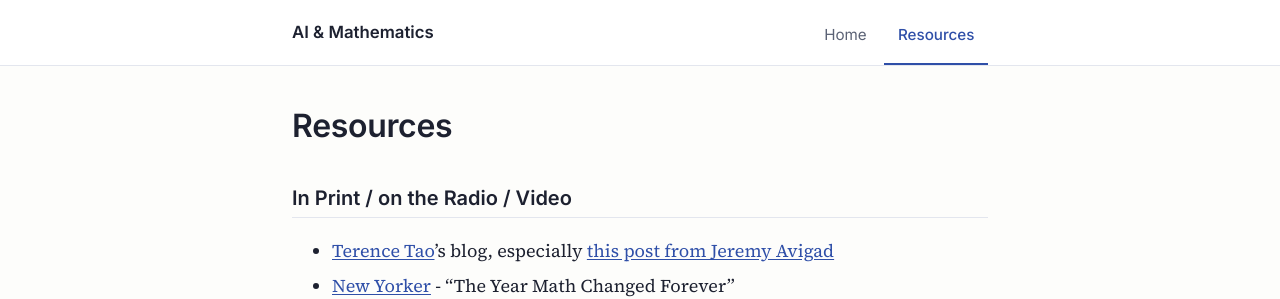
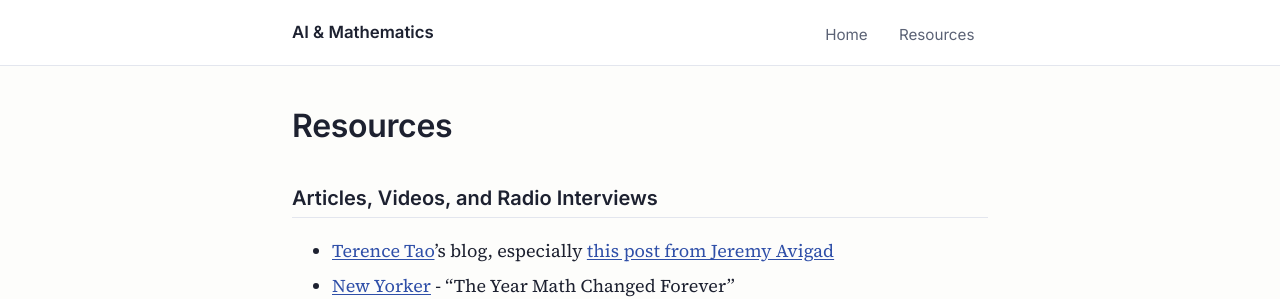
Before and after one commit to galen-dorp/resources, a Jekyll site: the page built from links.md, in a window 1280 px wide. Shown: the top 299 px of the page. Built offline with Jekyll 4.4.1, drawn with Linux system fonts in a browser that asks for light colours.

Commit message:
page title

```diff
--- a/resources.md
+++ b/links.md
@@ -1,12 +1,12 @@
 ---
 layout: default
 title: Resources
-permalink: /resources/
+permalink: /links/
 ---
 
 # Resources
 
-## In Print / on the Radio / Video
+## Articles, Videos, and Radio Interviews
 
 * [Terence Tao](https://terrytao.wordpress.com/)’s blog, especially [this post from Jeremy Avigad](https://terrytao.wordpress.com/2026/10/05/the-future-of-mathematics/)
 * [New Yorker](https://www.newyorker.com/magazine/2026/11/09/the-year-math-changed-forever) - “The Year Math Changed Forever”
```
